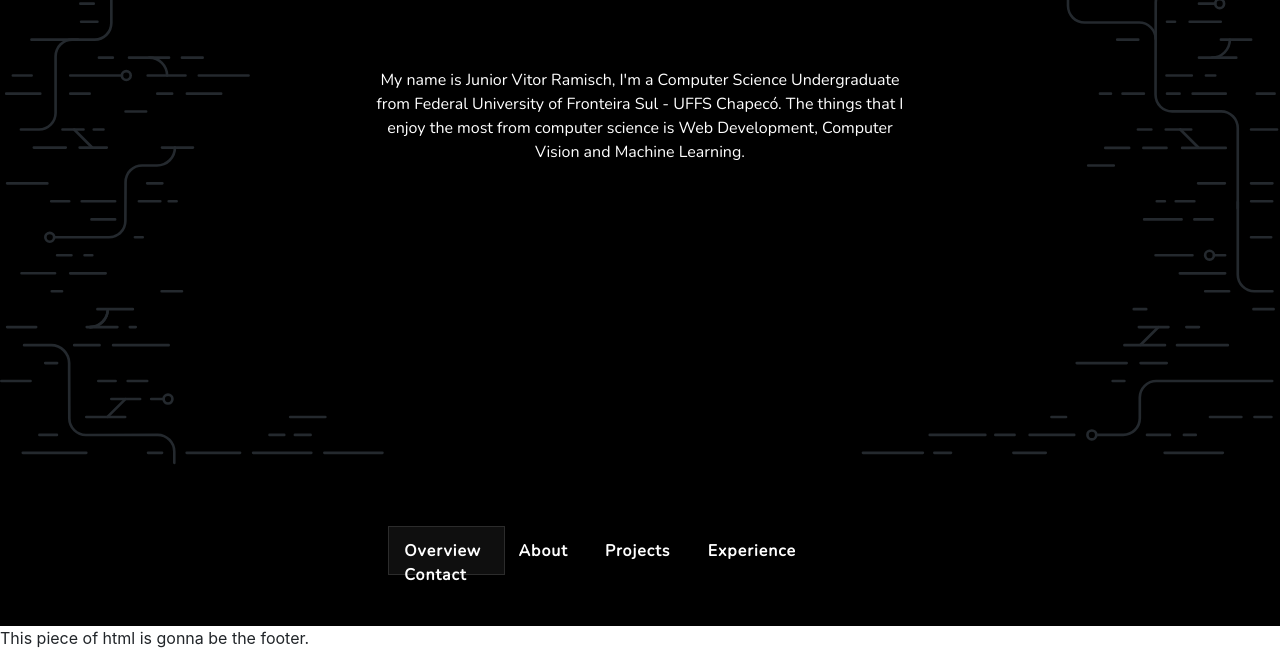
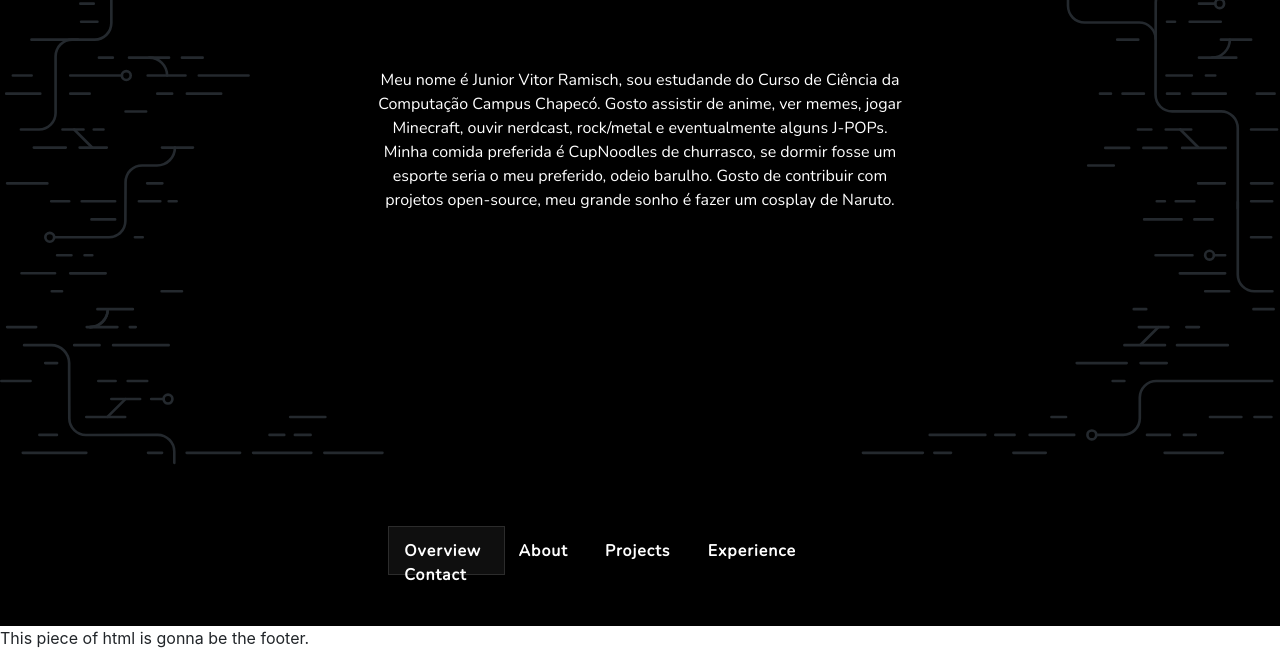
Before and after one commit to arufonsekun/arufonsekun-old.github.io, a Jekyll site: the page built from index.md, in a window 1280 px wide, cut to the strip 274-924 px from the top of the page. Built offline with Jekyll 4.4.1, drawn with Linux system fonts in a browser that asks for light colours.

Commit message:
feat: adds pt overview description

```diff
--- a/_config.yml
+++ b/_config.yml
@@ -1,11 +1,27 @@
 url: http://arufonsekun.github.io
 
-baseurldev: "localhost:4000"
+baseurldev: localhost:4000
 
 title: Junior Vitor Ramisch - Computer Science Student
 
-overview: My name is Junior Vitor Ramisch, I'm a Computer Science Undergraduate from Federal University of Fronteira Sul - UFFS Chapecó. The things that I enjoy the most from computer science is Web Development, Computer Vision and Machine Learning.
+overview_en: My name is Junior Vitor Ramisch, I'm a Computer
+             Science Undergraduate from Federal University
+             of Fronteira Sul - UFFS Chapecó. The things that
+             I enjoy the most from computer science is Web Development,
+             Computer Vision and Machine Learning.
+
+overview_pt: Meu nome é Junior Vitor Ramisch, sou estudande do Curso de
+             Ciência da Computação Campus Chapecó. Gosto assistir de anime,
+             ver memes, jogar Minecraft, ouvir nerdcast, rock/metal e eventualmente
+             alguns J-POPs. Minha comida preferida é CupNoodles de churrasco,
+             se dormir fosse um esporte seria o meu preferido, odeio barulho.
+             Gosto de contribuir com projetos open-source, meu grande sonho é
+             fazer um cosplay de Naruto.
 
 githubdescription: Technical degree by IFC Concordia and Computer Science Undergraduate by Federal University of Fronteira Sul, has some skills in Web development, novice in computer vision.
 
-avatar: https://avatars2.githubusercontent.com/u/19571204?s=400&u=39ac504de6b92527dfff611c6df9252f2320603e&v=4
+github_avatar: https://avatars2.githubusercontent.com/u/19571204?s=400&u=39ac504de6b92527dfff611c6df9252f2320603e&v=4
+
+plugins:
+  - jekyll-sitemap
+  - jekyll-gist
--- a/_includes/overview.html
+++ b/_includes/overview.html
@@ -1,11 +1,11 @@
 <section class="overview">
 
-    <img class = "overview__avatar mt-5" src="{{ site.avatar }}" alt="Junior Vitor Ramisch">
+    <img class = "overview__avatar mt-5" src="{{ site.github_avatar }}" alt="Junior Vitor Ramisch">
 
     <div class="row justify-content-center mt-4">
         <div class="col-sm-6">
             <p class="mt-5">
-                {{ site.overview }}
+                {{ site.overview_pt }}
             </p>
         </div>
     </div>
--- /dev/null
+++ b/_sass/_layout.scss
@@ -0,0 +1,8 @@
+
+.overview__row {
+    display: flex;
+
+    &--justify-content-center {
+        justify-content: center;
+    }
+}
--- /dev/null
+++ b/_sass/_reset.scss
@@ -0,0 +1,27 @@
+@import url('https://fonts.googleapis.com/css?family=Nunito&display=swap');
+
+* {
+    box-sizing: border-box;
+    font-family: 'Nunito', sans-serif !important;
+}
+
+html {
+
+    line-height: 1.5;
+
+    @media only screen and (min-width: 0) {
+        font-size: 14px;
+    }
+
+    @media only screen and (min-width: $medium-screen) {
+        font-size: 14.5px;
+    }
+
+    @media only screen and (min-width: $large-screen) {
+        font-size: 15px;
+    }
+}
+
+body {
+    margin: 0;
+}
--- /dev/null
+++ b/_sass/_utilities.scss
@@ -0,0 +1,10 @@
+@each $type in $spacing_types {
+    @each $pos in $position{
+        @each $space in $spaces {
+            $i: index($spaces, $space)-1;
+            .#{nth($type, 1)}#{nth($pos, 1)}-#{$i}{
+                #{nth($type, 2)}-#{nth($pos, 2)}: #{$space};
+            }
+        }
+    }
+}
--- /dev/null
+++ b/_sass/_variables.scss
@@ -0,0 +1,21 @@
+$primary: white;
+
+$backgroundColor: #ffffff;
+$bodyColor: #000000;
+
+$spacer: 1rem;
+
+$one: calc(0.25 * #{$spacer});
+$two: calc(0.5 * #{$spacer});
+$three: $spacer;
+$four: calc(1.5 * #{$spacer});
+$five: calc(3 * #{$spacer});
+
+$spaces: 0, $one, $two, $three, $four, $five;
+$position: (t top), (r right), (b bottom), (l left);
+$spacing_types: (m margin), (p padding), (b border);
+
+$mobile: 360px !default;
+$small-screen: 600px !default;
+$medium-screen: 992px !default;
+$large-screen: 1200px !default;
--- a/assets/js/main.js
+++ b/assets/js/main.js
@@ -105,4 +105,4 @@ var initialize = function(){
 
 }
 
-window.onload(initialize());
+window.onload = initialize();
```
Also changed, not shown: _includes/actions.html (+1 -11 lines).
